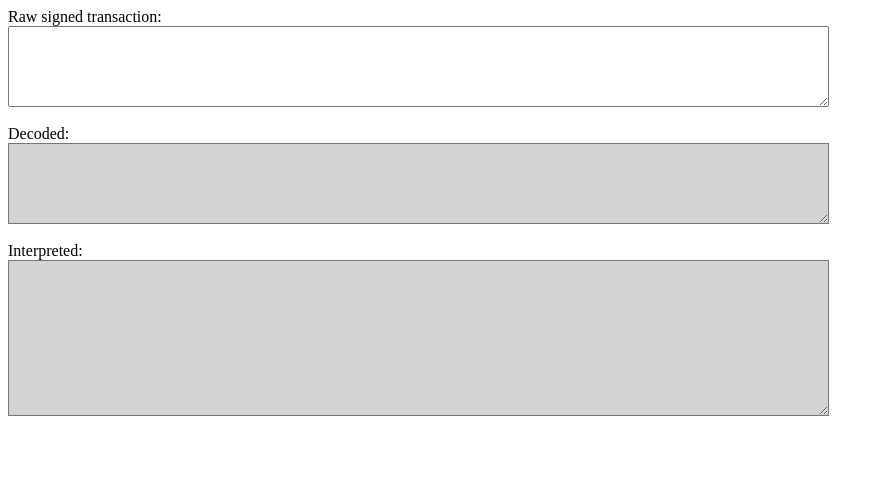
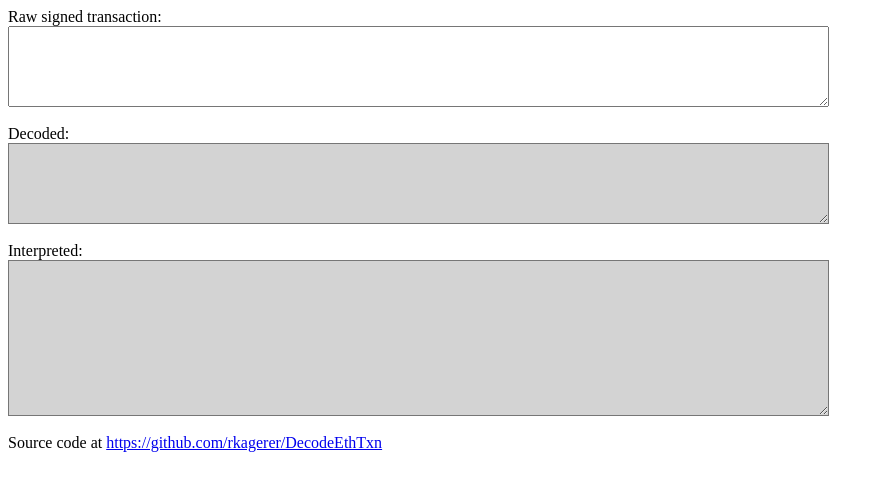
Before and after one commit to rkagerer/DecodeEthTxn, a plain HTML site: page index.html in a window 1280 px wide. Shown: the whole page, without its empty margins (0-884 px from the left). Drawn offline with Linux system fonts and the light colour scheme.

Commit message:
Add source code url

```diff
--- a/index.html
+++ b/index.html
@@ -54,5 +54,7 @@
     Interpreted:<br/>
     <textarea id="interpreted" rows="10" cols="100" readonly wrap style="background-color:lightgrey"></textarea><br/><br/>
 
+    Source code at <a href="https://github.com/rkagerer/DecodeEthTxn">https://github.com/rkagerer/DecodeEthTxn</a>
+
   </body>
 </html>
```
